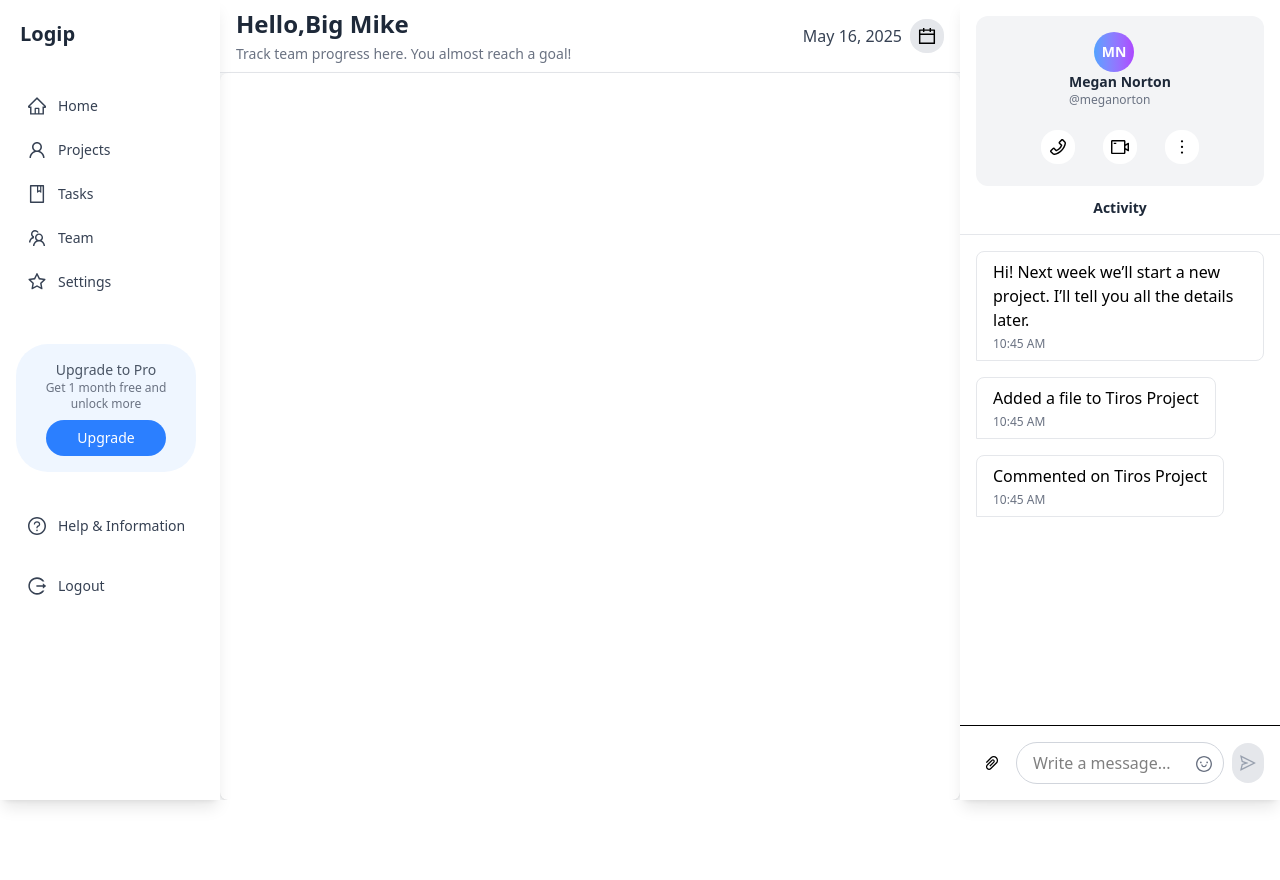
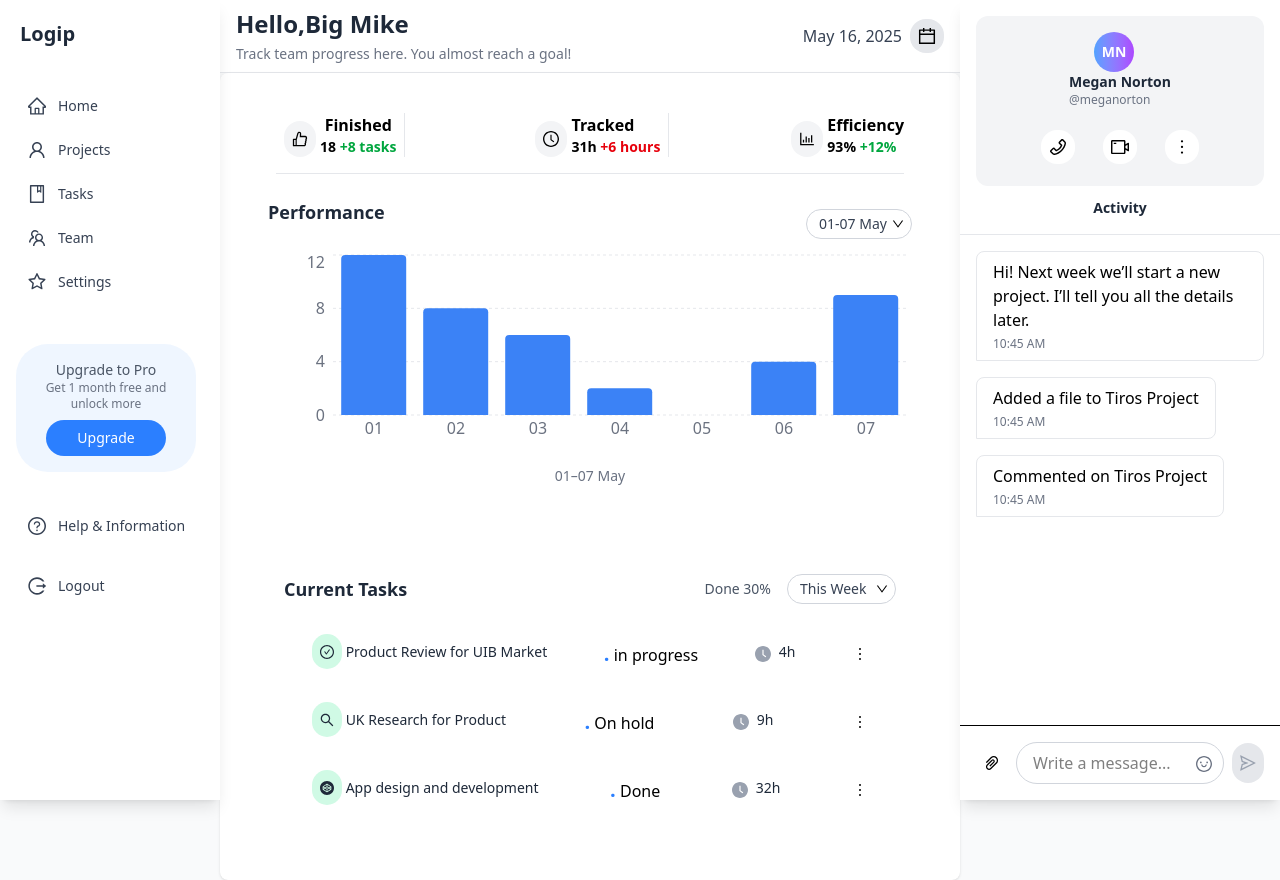
Before and after one commit to ChidiebereMichael18/test, a React (Vite) app: page / in a window 1280 px wide. Before the commit the page ends 800 px from the top, so only its background shows below. Built offline with nearby package versions, Linux system fonts and the light colour scheme.

Commit message:
fixed routes

```diff
--- a/src/router/RouterPath.jsx
+++ b/src/router/RouterPath.jsx
@@ -6,10 +6,11 @@ import DashboardLayout from '../components/layout/DashboardLayout';
 const RouterPath = () => {
   return (
     <Routes>
-      <Route index element={<DashboardLayout />} />
-      <Route path="/dashboard" element={<DashboardLayout />}>
+      <Route path="/" element={<DashboardLayout />}>
         <Route index element={<Home />} />
+        <Route path="dashboard" element={<Home />} />
       </Route>
+
     </Routes>
   );
 };
```
